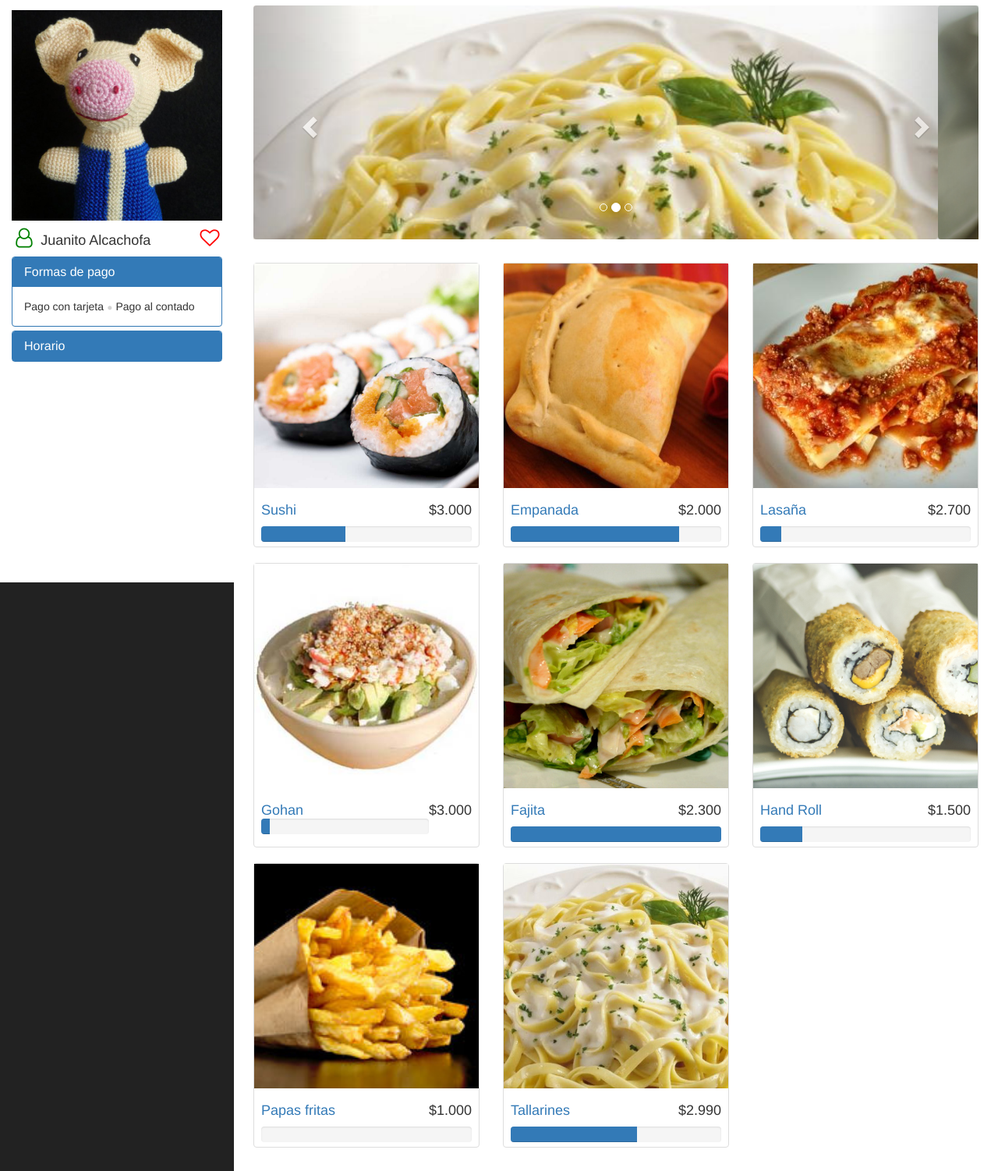
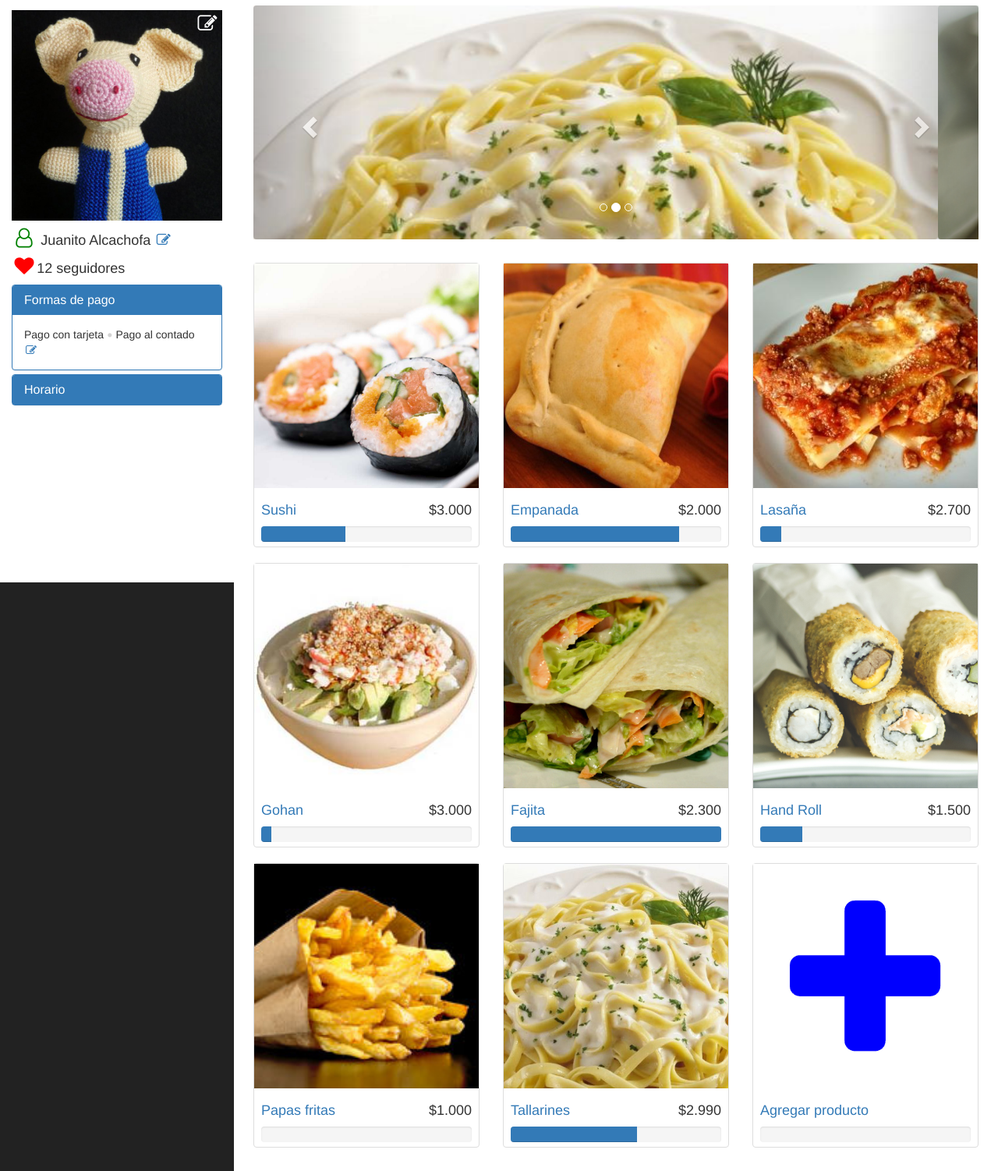
Before and after one commit to diegobano/IngSoft, a plain HTML site: page Software/Project/SellerSellerInterface.html in a window 1280 px wide. Shown: the part 53-1555 px from the top of the page at 78% size. Drawn offline with Linux system fonts and the light colour scheme.

Commit message:
added SellerSellerInterface

```diff
--- a/Software/Project/SellerSellerInterface.html
+++ b/Software/Project/SellerSellerInterface.html
@@ -116,10 +116,17 @@
         <div class="collapse navbar-collapse navbar-ex1-collapse">
             <ul class="nav navbar-nav side-nav">
                 <div class="photo">
-                    <img src="images/Juanito%20Alcachofa.jpg" alt="">
-                    <h4 class="pull-right">
-                        <i class="heart fa fa-fw fa-heart-o" style="font-size: 25px;"></i></h4>
-                    <h4><i class="user fa fa-fw fa-user-o" style="font-size: 25px"></i> Juanito Alcachofa</h4>
+                    <img src="images/Juanito%20Alcachofa.jpg" alt=""></img>
+                    <a href="#"> <i class="fa fa-fw fa-edit"></i> </a>
+                    <h4><i class="user fa fa-fw fa-user-o" style="font-size: 25px"></i> Juanito Alcachofa
+                        <a href="#">
+                            <i class="fa fa-fw fa-edit"> </i>
+                        </a>
+                    </h4>
+
+                    <h4><i class="heart fa fa-fw fa-heart" style="font-size: 25px; pointer-events: none;"></i>12
+                        seguidores</h4>
+
                     <div class="panel-group" id="accordion">
                         <div class="panel panel-primary">
                             <div class="panel-heading">
@@ -132,7 +139,7 @@
                                 <div class="panel-body">
                                     Pago con tarjeta <i class="dot fa fa-fw fa-circle"
                                                         style="font-size: 6px; vertical-align: middle"></i> Pago al
-                                    contado
+                                    contado <a href="#"> <i class="fa fa-fw fa-edit"></i> </a>
                                 </div>
                             </div>
                         </div>
@@ -144,7 +151,7 @@
                             </div>
                             <div id="collapse2" class="panel-collapse collapse">
                                 <div class="panel-body">
-                                    Lunes a Viernes 10:00 - 22:00
+                                    Lunes a Viernes 10:00 - 22:00 <a href="#"> <i class="fa fa-fw fa-edit"></i> </a>
                                 </div>
                             </div>
                         </div>
@@ -249,15 +256,16 @@
                         <div class="caption">
                             <h4 class="pull-right">$3.000</h4>
                             <h4><a href="#">Gohan</a>
-                                <div class="progress">
-                                    <div class="progress-bar" role="progressbar" aria-valuenow="5" aria-valuemin="0"
-                                         aria-valuemax="100" style="width: 5%;"><span class="sr-only">5% Complete</span>
-                                    </div>
+                            </h4>
+                            <div class="progress">
+                                <div class="progress-bar" role="progressbar" aria-valuenow="5" aria-valuemin="0"
+                                     aria-valuemax="100" style="width: 5%;"><span class="sr-only">5% Complete</span>
                                 </div>
-                            </h4>
+                            </div>
                         </div>
                     </div>
                 </div>
+
 
                 <div class="col-sm-6 col-lg-4 col-md-4">
                     <div class="thumbnail">
@@ -315,7 +323,23 @@
                             </h4>
                             <div class="progress">
                                 <div class="progress-bar" role="progressbar" aria-valuenow="60" aria-valuemin="0"
-                                     aria-valuemax="100" style="width: 60%;"><span class="sr-only">60% Complete</span>
+                                     aria-valuemax="100" style="width: 60%;"><span
+                                        class="sr-only">60% Complete</span>
+                                </div>
+                            </div>
+                        </div>
+                    </div>
+                </div>
+                <div class="col-sm-6 col-lg-4 col-md-4">
+                    <div class="thumbnail">
+                        <img src="images/plus.jpg" alt="">
+                        <div class="caption">
+                            <h4><a href="#">Agregar producto</a>
+                            </h4>
+                            <div class="progress">
+                                <div class="progress-bar" role="progressbar" aria-valuenow="0" aria-valuemin="0"
+                                     aria-valuemax="100" style="width: 0%;"><span
+                                        class="sr-only">0% Complete</span>
                                 </div>
                             </div>
                         </div>
--- a/Software/Project/css/sb-admin.css
+++ b/Software/Project/css/sb-admin.css
@@ -266,8 +266,17 @@ ul.alert-dropdown {
     background-color: #fff;
 }
 
-.photo > img {
+.photo > img,
+.photo > div > img {
     width: 100%;
+}
+
+.photo > a >.fa {
+    position: absolute;
+    top: 20px;
+    left: 250px;
+    font-size: 25px;
+    color: white;
 }
 
 .star {
```
Also changed, not shown: Software/Project/images/plus.jpg (added).
